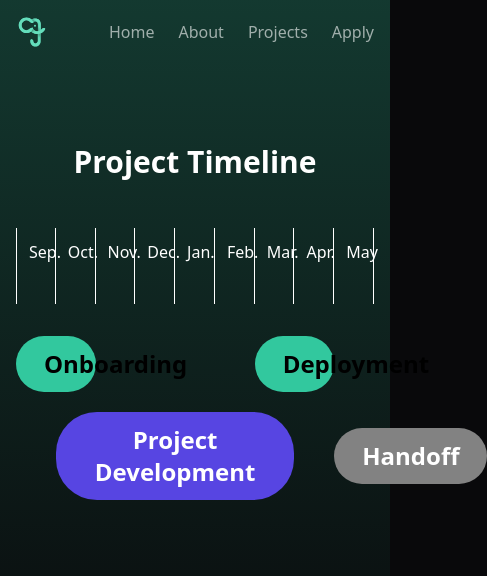
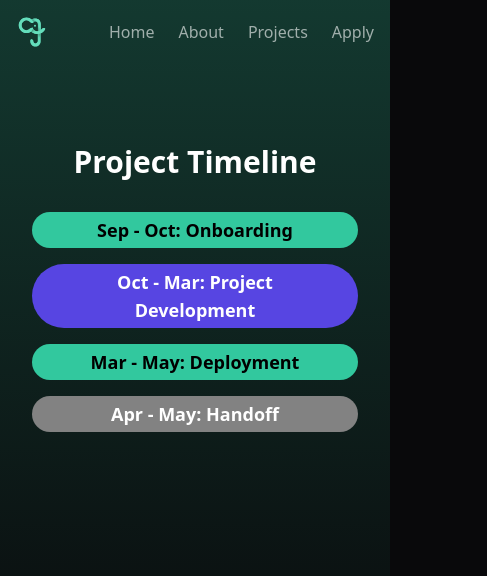
Before and after one commit to JumboCode/jumbocode.org-2024, a Next.js app: page /dev/project-timeline in a window 390 px wide. Shown: the top 576 px of the page, 487 px wide, since content can reach past the window. Built offline with nearby package versions, Linux system fonts and the light colour scheme.

Commit message:
Added Mobile View

```diff
--- a/components/ProjectTimeline.tsx
+++ b/components/ProjectTimeline.tsx
@@ -27,16 +27,18 @@ const timelineMonths = [
 export default function ProjectTimeline(props: ProjectTimelineProps) {
   return (
     <>
-      <div className={props.className}>
-        <h3 className="text-center mb-12 text-3xl text-white font-semibold">Project Timeline</h3>
-        <div className="grid grid-cols-9 grid-rows-3 gap-y-1">
+      <div className={clsx(props.className)}>
+        <h3 className="text-center mb-8 lg:mb-16 text-3xl text-white font-semibold">Project Timeline</h3>
+
+        {/* Desktop/Large Screen View */}
+        <div className="hidden lg:grid lg:grid-cols-9 lg:grid-rows-3 lg:gap-y-2 items-center">
           {
             timelineMonths.map((month, idx) => {
               return (
                 <div
                   className={clsx(
                     idx === 0 && "border-l",
-                    "border-white border-r mb-3"
+                    "border-white border-r mb-1"
                   )
                   } key={idx}
                 >
@@ -48,40 +50,64 @@ export default function ProjectTimeline(props: ProjectTimelineProps) {
           }
 
           {/* Second Row */}
-          <div className="bg-brand border-transparent rounded-[41px] col-span-2 align-middle w-full m-auto">
-            <p className="text-2xl text-center font-semibold text-black px-7 py-3">
-              Onboarding
-            </p>
-          </div>
+          <TimelineBlob
+            className="bg-brand col-span-2"
+            textClassName="text-black"
+            text="Onboarding"
+          />
 
           <div className="col-span-4" />
 
-          <div className="bg-brand border-transparent rounded-[41px] col-span-2 align-middle w-full m-auto">
-            <p className="text-2xl text-center font-semibold text-black px-7 py-3">
-              Deployment
-            </p>
-          </div>
+          <TimelineBlob
+            className="bg-brand col-span-2"
+            textClassName="text-black"
+            text="Deployment"
+          />
 
           <div />
 
           {/* Third Row */}
           <div />
 
-          <div className="bg-[#5745E2] border-transparent rounded-[41px] w-full col-span-6 align-middle m-auto">
-            <p className="text-2xl text-center font-semibold text-white px-7 py-3">
-              Project Development
-            </p>
-          </div>
+          <TimelineBlob
+            className="bg-[#5745E2] col-span-6"
+            textClassName="text-white"
+            text="Project Development"
+          />
 
-          <div />
+          <TimelineBlob
+            className="bg-[#828282] col-span-2 ml-16"
+            textClassName="text-white"
+            text="Handoff"
+          />
 
+        </div>
 
-          <div className="bg-[#828282] border-transparent rounded-[41px] col-span-1 align-middle m-auto">
-            <p className="text-2xl text-center font-semibold text-white px-7 py-3">
-              Handoff
-            </p>
-          </div>
+        {/* Mobile View */}
+        <div className="mx-4 space-y-4 lg:hidden">
+          <TimelineBlob
+            className="bg-brand"
+            textClassName="text-black"
+            text="Sep - Oct: Onboarding"
+          />
 
+          <TimelineBlob
+            className="bg-[#5745E2]"
+            textClassName="text-white"
+            text="Oct - Mar: Project Development"
+          />
+
+          <TimelineBlob
+            className="bg-brand"
+            textClassName="text-black"
+            text="Mar - May: Deployment"
+          />
+
+          <TimelineBlob
+            className="bg-[#828282]"
+            textClassName="text-white"
+            text="Apr - May: Handoff"
+          />
 
         </div>
 
@@ -89,3 +115,21 @@ export default function ProjectTimeline(props: ProjectTimelineProps) {
     </>
   )
 }
+
+interface TimelineBlobProps {
+  className?: string,
+  textClassName?: string,
+  text: string
+}
+
+function TimelineBlob(props: TimelineBlobProps) {
+
+  return (
+    <div className={clsx("border-transparent rounded-[41px] align-middle", props.className)}>
+      <p className={clsx("text-lg lg:text-[26px] text-center font-semibold px-7 py-1 lg:py-2", props.textClassName)}>
+        {props.text}
+      </p>
+    </div>
+
+  )
+}
```
